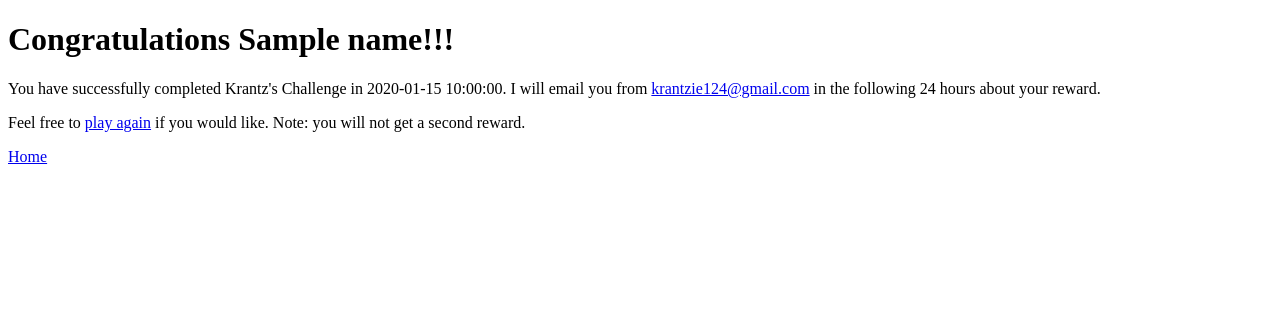
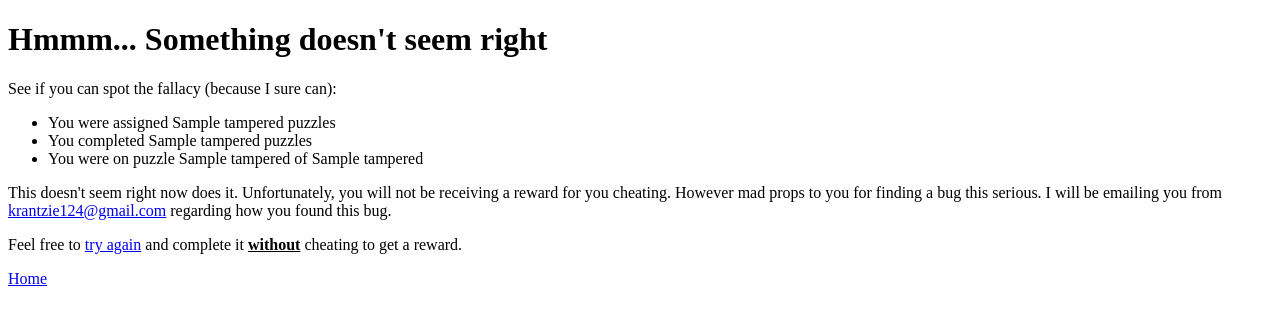
Before and after one commit to Krantz-Man/krantz-challenge, a Flask app: template templates/finish.dev.html in a window 1280 px wide. Shown: the top 325 px of the page. Run offline with Flask 2, Linux system fonts and the light colour scheme; the template is opened without the code that fills it: most values are stand-ins (such as "Sample title", 1, 10 or a date in 2020).

Commit message:
Updated statistics and tamper checking

```diff
--- a/server.py
+++ b/server.py
@@ -10,7 +10,7 @@ import sqlite3
 import requests
 
 app = Flask(__name__)
-STATISTICS = {"Players": 0, "Completions": 0, "Tamper Attempts": 0, "Finishers": {}}
+STATISTICS = {"Players": 0, "Completions": 0, "Tamper Attempts": 0, "Finishers": [], "Highscore": ["None", 0], "Tamperers": []}
 POSSIBLE_COMPLETED = 4
 ADDRESS = "127.0.0.1"
 PORT = 5000
@@ -237,11 +237,28 @@ class UserData(object):
 # Inputs:
 # Outputs: status code
 def send_stats():
-    body = "Sent on: " + (datetime.now()).strftime("%m-%d-%Y %H:%M:%S") + \
+    # Format finishers
+    finishers = ""
+    for index, finisher in enumerate(STATISTICS["Finishers"]):
+        finishers += "\t" + str(index + 1) + ": "
+        finishers += "Name: " + finisher["name"] + ", "
+        finishers += "Email: " + finisher["email"] + ", "
+        finishers += "Time: " + str(finisher["time"]) + " seconds\n"
+
+    # Format tamperers
+    tamperers = ""
+    for index, tamperer in enumerate(STATISTICS["Tamperers"]):
+        tamperers += "\t" + str(index + 1) + ": "
+        tamperers += "Name: " + tamperer["name"] + ", "
+        tamperers += "Email: " + tamperer["email"] + "\n"
+
+    body = "Sent on: " + (datetime.now()).strftime("%m-%d-%Y %H:%M:%S") + "\n\n" + \
            "\nPlay Statistics:\n\tPlayers: " + str(STATISTICS["Players"]) + \
            "\n\tCompletions: " + str(STATISTICS["Completions"]) + \
            "\n\tAttempted Tampers: " + str(STATISTICS["Tamper Attempts"]) + \
-           "\n\tPeople to Complete: " + str(STATISTICS["Finishers"]).replace("{", "").replace("}", "").replace("'", "")
+           "\n\tHighscore Holder: " + STATISTICS["Highscore"][0] + " with a time of " + str(STATISTICS["Highscore"][1]) + " seconds" + \
+           "\n\nFinishers:\n" + finishers + \
+           "\n\nTamperers:\n" + tamperers
     a = ("api", "key-ad17fb62543c603f85282ff31b8c602d")
     d = {"from": "Game Info <mailgun@mg.alexkrantz.com>",
          "to": "krantzie124@gmail.com",
@@ -334,6 +351,9 @@ def start():
 
         # Check if tampered
         if not verify_data(cookie):
+            # Update tamper statistics
+            STATISTICS["Tamper Attempts"] += 1
+
             resp = make_response(render_template("tamperer.dev.html"))
             # Remove data cookie
             resp.set_cookie("data", "", expires=0)
@@ -342,6 +362,10 @@ def start():
         # Redirect to puzzle working on
         return redirect(url_for("puzzle"))
 
+    # Update statistics
+    STATISTICS["Players"] += 1
+
+    # Create response w/ cookie
     resp = make_response(redirect(url_for("puzzle")))
     resp.set_cookie("data", create_user())
     return resp
@@ -359,6 +383,9 @@ def finish():
 
     # Validate data
     if not verify_data(cookie):
+        # Update tamper statistics
+        STATISTICS["Tamper Attempts"] += 1
+
         # Remove data cookie
         resp = make_response(render_template("tamperer.dev.html"))
         resp.set_cookie("data", "", expires=0)
@@ -375,9 +402,25 @@ def finish():
     player = UserData.query(cookie[0])
     Finishers.insert(cookie[0], name, email, player[5])
 
+    # Update completions & finishers
+    STATISTICS["Completions"] += 1
+    STATISTICS["Finishers"].append({"name": name, "email": email, "time": (player[5]-player[4])})
+
     # Check if already played
     if played:
         return render_template("finish.dev.html", name=name, time=(player[5]-player[4]), played=played)
+
+    # Check if tampered
+    if player[6] == 1:
+        # Remove from completions/finishers & add to tamperers
+        STATISTICS["Completions"] -= 1
+        STATISTICS["Tamperers"].append(STATISTICS["Finishers"].pop(len(STATISTICS["Finishers"])-1))
+
+        # Load tamper data
+        tamper = [POSSIBLE_COMPLETED, player[3], player[1].index(player[2])+1]
+
+        # Render 'finish'
+        return render_template("finish.dev.html", name=name, time=(player[5]-player[4]), tamperer=tamper)
 
     # Render finish
     resp = make_response(render_template("finish.dev.html", name=name, time=(player[5]-player[4])))
@@ -396,6 +439,9 @@ def puzzle():
 
     # Validate data
     if not verify_data(cookie):
+        # Update tamper statistics
+        STATISTICS["Tamper Attempts"] += 1
+
         # Remove data cookie
         resp = make_response(render_template("tamperer.dev.html"))
         resp.set_cookie("data", "", expires=0)
@@ -420,6 +466,9 @@ def check():
     cookie = get_data_from_cookie()
     # Validate data
     if not verify_data(cookie):
+        # Update tamper statistics
+        STATISTICS["Tamper Attempts"] += 1
+
         # Remove data cookie
         resp = make_response(render_template("tamperer.dev.html"))
         resp.set_cookie("data", "", expires=0)
@@ -446,6 +495,17 @@ def check():
         UserData.update(cookie[0], time_end=int(time()))
         return redirect(url_for("finish"))
 
+    # Check if value mismatch
+    elif (json.loads(player[1])[POSSIBLE_COMPLETED - 1] != player[2] and player[3] == POSSIBLE_COMPLETED) \
+        or (json.loads(player[1])[POSSIBLE_COMPLETED - 1] == player[2] and player[3] != POSSIBLE_COMPLETED):
+        # Update tampered value
+        UserData.update(cookie[0], tampered=1)
+
+        # Set end time & redirect to end page
+        UserData.update(cookie[0], time_end=int(time()))
+        return redirect(url_for("finish"))
+
+
     # Update player's current puzzle
     curr_puzzle = json.loads(player[1])[json.loads(player[1]).index(player[2])+1]
     UserData.update(cookie[0], current=curr_puzzle)
--- a/templates/finish.dev.html
+++ b/templates/finish.dev.html
@@ -5,12 +5,24 @@
     <title>Finished</title>
 </head>
 <body>
+    {% if tampered %}
+    <h1>Hmmm... Something doesn't seem right</h1>
+    <p>See if you can spot the fallacy (because I sure can):</p>
+    <ul>
+        <li>You were assigned {{ tampered[0] }} puzzles</li>
+        <li>You completed {{ tampered[1] }} puzzles</li>
+        <li>You were on puzzle {{ tampered[2] }} of {{ tampered[0] }}</li>
+    </ul>
+    <p>This doesn't seem right now does it. Unfortunately, you will not be receiving a reward for you cheating. However mad props to you for finding a bug this serious. I will be emailing you from <a href="mailto:krantzie124@gmail.com">krantzie124@gmail.com</a> regarding how you found this bug.</p>
+    <p>Feel free to <a href="{{ url_for('start') }}">try again</a> and complete it <u><b>without</b></u> cheating to get a reward.</p>
+    {% elif  played %}
     <h1>Congratulations {{ name }}!!!</h1>
-    {% if not played %}
+    <p>You have successfully completed Krantz's Challenge in {{ time }}. Unfortunately you will not receive another reward as this is not your first time playing.</p>
+    <p>If for some reason you want to play yet another time, <a href="{{ url_for('start') }}">go ahead</a>, but you still won't recieve another reward.</p>
+    {% else %}
+    <h1>Congratulations {{ name }}!!!</h1>
     <p>You have successfully completed Krantz's Challenge in {{ time }}. I will email you from <a href="mailto:krantzie124@gmail.com">krantzie124@gmail.com</a> in the following 24 hours about your reward.</p>
     <p>Feel free to <a href="{{ url_for('start') }}">play again</a> if you would like. Note: you will not get a second reward.</p>
-    {% else %}
-    <p>You have successfully completed Krantz's Challenge in {{ time }}. Unfortunately you will not receive another reward as this is not your first time playing.</p>
     {% endif %}
     <p><a href="{{ url_for('index') }}">Home</a></p>
 </body>
--- a/templates/pre-finish.dev.html
+++ b/templates/pre-finish.dev.html
@@ -6,9 +6,10 @@
 </head>
 <body>
     <h1>You're almost done...</h1>
-    <p>Enter name to finish & get reward</p>
+    <p>Enter your name and email to finish. If you don't do this or give false information, then you won't get you're well deserved reward.</p>
     <form method="post" action="{{ url_for('finish') }}">
         <input type="text" name="name" placeholder="Name">
+        <input type="email" name="email" placeholder="Email">
         <input type="submit" value="Submit">
     </form>
 </body>
```
Also changed, not shown: notes.txt (+17 -0 lines).
